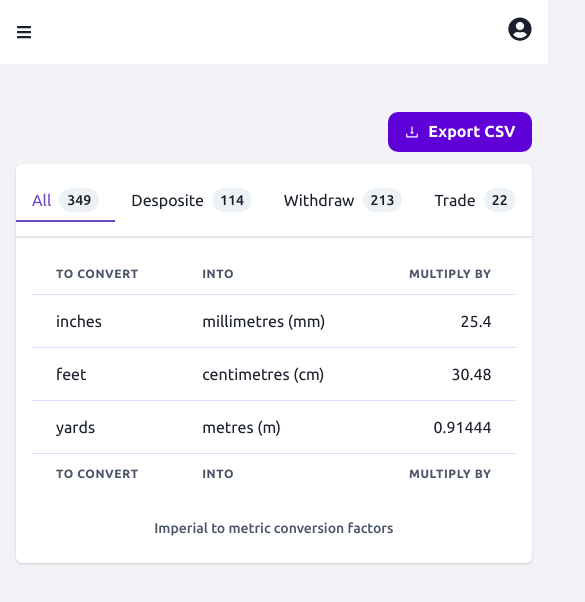
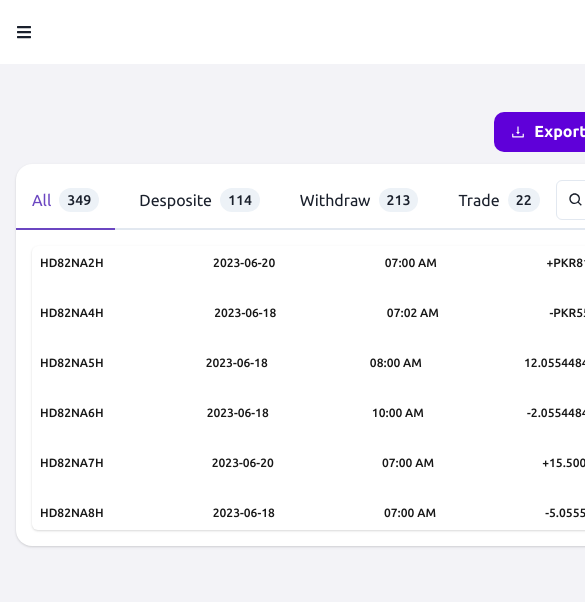
Before and after one commit to Sobanhanif4/crypto-dashboard-react, a React (Vite) app: page /transaction in a window 390 px wide. Shown: the top 602 px of the page, 585 px wide, since content can reach past the window. Built offline with nearby package versions, Linux system fonts and the light colour scheme.

Commit message:
mobile card

```diff
--- a/src/pages/Transaction/Transaction.jsx
+++ b/src/pages/Transaction/Transaction.jsx
@@ -1,8 +1,25 @@
-import { Button, Card, Flex, Icon, Tab, TabIndicator, TabList, TabPanel, TabPanels, Tabs, Tag } from "@chakra-ui/react";
+import {
+  Button,
+  Card,
+  Flex,
+  HStack,
+  Icon,
+  Input,
+  InputGroup,
+  InputLeftElement,
+  Tab,
+  TabIndicator,
+  TabList,
+  TabPanel,
+  TabPanels,
+  Tabs,
+  Tag,
+} from "@chakra-ui/react";
 import DashboardLayout from "../../components/DashboardLayout";
 import { AiOutlineDownload } from "react-icons/ai";
 import TransactionTable from "./components/TransactionTable";
-
+import { BiSearch } from "react-icons/bi";
+import TransactionCardMob from "./components/TransactionCardMob";
 const TransactionPage = () => {
   const tabs = [
     {
@@ -20,39 +37,54 @@ const TransactionPage = () => {
     {
       name: "Trade",
       count: "22",
-    }
-  ]
-
+    },
+  ];
 
   return (
     <DashboardLayout>
       <Flex justify="end" mt="6" mb="3">
         <Button leftIcon={<Icon as={AiOutlineDownload} />}>Export CSV</Button>
       </Flex>
-      <Card>
+      <Card borderRadius="1rem">
         <Tabs>
-          <TabList py={4}>
-            {
-              tabs.map((tab) => (<Tab key={tab.name} display="flex" gap="2">{tab.name} <Tag colorScheme="gray" borderRadius="full">{tab.count}</Tag></Tab>))
-            }
+          <TabList
+            pt={4}
+            display="flex"
+            w="full"
+            justifyContent="space-between"
+          >
+            <HStack>
+              {tabs.map((tab) => (
+                <Tab key={tab.name} display="flex" gap="2" pb={4}>
+                  {tab.name}{" "}
+                  <Tag colorScheme="gray" borderRadius="full">
+                    {tab.count}
+                  </Tag>
+                </Tab>
+              ))}
+            </HStack>
 
+            <InputGroup maxW="200px" pr={6}>
+              <InputLeftElement pointerEvents="none">
+                <Icon as={BiSearch} />
+              </InputLeftElement>
+              <Input type="tel" placeholder="Search..." />
+            </InputGroup>
           </TabList>
-          <TabIndicator
-
-          />
+          <TabIndicator />
           <TabPanels>
             <TabPanel>
-              <TransactionTable />
+              <TransactionCardMob />
+              {/* <TransactionTable /> */}
             </TabPanel>
             <TabPanel>
-              <p>two!</p>
+              {/* <TransactionTable /> */}
             </TabPanel>
             <TabPanel>
-              <p>three!</p>
+              {/* <TransactionTable /> */}
             </TabPanel>
           </TabPanels>
         </Tabs>
-
       </Card>
     </DashboardLayout>
   );
--- /dev/null
+++ b/src/pages/Transaction/components/TransactionCardMob.jsx
@@ -0,0 +1,120 @@
+import { Box, Card, Flex, HStack, Stack, Text } from "@chakra-ui/react";
+
+const TransactionCardMob = () => {
+  const cardData = [
+    {
+      id: "HD82NA2H",
+      date: "2023-06-20",
+      time: "07:00 AM",
+      type: {
+        name: "PKR Deposit",
+        tag: "E-Transfer",
+      },
+      amount: "+PKR81,123",
+    },
+    {
+      id: "HD82NA4H",
+      date: "2023-06-18",
+      time: "07:02 AM",
+      type: {
+        name: "PKR Widthdraw",
+        tag: "Wire Transfer",
+      },
+      amount: "-PKR55,123",
+    },
+    {
+      id: "HD82NA5H",
+      date: "2023-06-18",
+      time: "08:00 AM",
+      type: {
+        name: "Buy",
+        tag: "BTC",
+      },
+      amount: "12.0554484 BTC",
+    },
+    {
+      id: "HD82NA6H",
+      date: "2023-06-18",
+      time: "10:00 AM",
+      type: {
+        name: "Sell",
+        tag: "BTC",
+      },
+      amount: "-2.0554484 BTC",
+    },
+    {
+      id: "HD82NA7H",
+      date: "2023-06-20",
+      time: "07:00 AM",
+      type: {
+        name: "BTC Deposit",
+      },
+      amount: "+15.5000000",
+    },
+    {
+      id: "HD82NA8H",
+      date: "2023-06-18",
+      time: "07:00 AM",
+      type: {
+        name: "BTC Widthdraw",
+      },
+      amount: "-5.05555544",
+    },
+  ];
+
+  return (
+    <Card>
+      <Stack spacing={4}>
+        {cardData.map((data) => (
+          <Box key={data.id}>
+            <Flex
+              justifyContent="space-between"
+              color="p.black"
+              alignItems="center"
+              wrap="wrap"
+              p={2}
+            >
+              <Text fontSize={["xs", "sm"]} fontWeight="medium">
+                {data.id}
+              </Text>
+              <Text fontSize={["xs", "sm"]} fontWeight="medium">
+                {data.date}
+              </Text>
+              <Text fontSize={["xs", "sm"]} fontWeight="medium">
+                {data.time}
+              </Text>
+              <Text fontSize={["xs", "sm"]} fontWeight="medium">
+                {data.amount}
+              </Text>
+            </Flex>
+          </Box>
+        ))}
+      </Stack>
+    </Card>
+  );
+};
+
+export default TransactionCardMob;
+
+/*
+    <Stack spacing={4} p={4} bg="white" borderRadius="md" boxShadow="md">
+      {transactions.map((transaction, index) => (
+        <Box key={index} p={4} bg="gray.50" borderRadius="md">
+          <Stack spacing={2}>
+            <HStack justifyContent="space-between">
+              <Text fontWeight="bold">ID: {transaction.id}</Text>
+              <Text>{transaction.date}</Text>
+            </HStack>
+            <HStack justifyContent="space-between">
+              <Text>{transaction.type}</Text>
+              <Text fontWeight="bold" color={transaction.amount.startsWith('-') ? 'red.500' : 'green.500'}>
+                {transaction.amount}
+              </Text>
+            </HStack>
+            <Badge colorScheme={transaction.statusColor}>{transaction.status}</Badge>
+          </Stack>
+        </Box>
+      ))}
+    </Stack>
+  );
+*/
--- a/src/pages/Transaction/components/TransactionTable.jsx
+++ b/src/pages/Transaction/components/TransactionTable.jsx
@@ -8,59 +8,141 @@ import {
   Td,
   TableCaption,
   TableContainer,
-  } from '@chakra-ui/react'
+  Stack,
+  Text,
+  Tag,
+} from "@chakra-ui/react";
 const TransactionTable = () => {
   const tableData = [
     {
       id: "HD82NA2H",
-            date: "20-Aug-2024",
-            time: "03:30 AM",
+      date: "2023-06-20",
+      time: "07:00 AM",
       type: {
-                name: "PKR Deposite",
-                tag: "E-transfer",
+        name: "PKR Deposit",
+        tag: "E-Transfer",
       },
-            amount: "+ PKR81,123",
+      amount: "+PKR81,123",
       status: "pending",
-        }
-    ]
+    },
+    {
+      id: "HD82NA4H",
+      date: "2023-06-18",
+      time: "07:00 AM",
+      type: {
+        name: "PKR Widthdraw",
+        tag: "Wire Transfer",
+      },
+      amount: "-PKR55,123",
+      status: "processing",
+    },
+    {
+      id: "HD82NA5H",
+      date: "2023-06-18",
+      time: "07:00 AM",
+      type: {
+        name: "Buy",
+        tag: "BTC",
+      },
+      amount: "12.0554484 BTC",
+      status: "cancelled",
+    },
+    {
+      id: "HD82NA6H",
+      date: "2023-06-18",
+      time: "07:00 AM",
+      type: {
+        name: "Sell",
+        tag: "BTC",
+      },
+      amount: "-2.0554484 BTC",
+      status: "completed",
+    },
+    {
+      id: "HD82NA7H",
+      date: "2023-06-20",
+      time: "07:00 AM",
+      type: {
+        name: "BTC Deposit",
+      },
+      amount: "+15.5000000",
+      status: "pending",
+    },
+    {
+      id: "HD82NA8H",
+      date: "2023-06-18",
+      time: "07:00 AM",
+      type: {
+        name: "BTC Widthdraw",
+      },
+      amount: "-5.05555544",
+      status: "completed",
+    },
+  ];
+
+  const statusColor = {
+    pending: "#797E82",
+    processing: "#F5A508",
+    completed: "#059669",
+    cancelled: "#DC2626",
+  };
+
   return (
     <TableContainer>
-  <Table variant='simple'>
-    <TableCaption>Imperial to metric conversion factors</TableCaption>
+      <Table variant="simple">
         <Thead>
           <Tr>
-        <Th>To convert</Th>
-        <Th>into</Th>
-        <Th isNumeric>multiply by</Th>
+            <Th>ID</Th>
+            <Th>Date & Time</Th>
+            <Th>Type</Th>
+            <Th>Amount</Th>
+            <Th>Status</Th>
           </Tr>
         </Thead>
-    <Tbody>
-      <Tr>
-        <Td>inches</Td>
-        <Td>millimetres (mm)</Td>
-        <Td isNumeric>25.4</Td>
+        <Tbody color="p.black">
+          {tableData.map((data) => (
+            <Tr key={data.id}>
+              <Td fontSize="sm" fontWeight="medium">
+                {data.id}
+              </Td>
+              <Td>
+                <Stack>
+                  <Text alignItems="left" fontSize="sm" fontWeight="medium">
+                    {data.date}
+                  </Text>
+                  <Text fontSize="xs" color="black.60">
+                    {data.time}
+                  </Text>
+                </Stack>
+              </Td>
+              <Td>
+                <Stack>
+                  <Text fontSize="sm" fontWeight="medium">
+                    {data.type.name}
+                  </Text>
+                  <Text fontSize="xs" color="black.60">
+                    {data.type?.tag}
+                  </Text>
+                </Stack>
+              </Td>
+              <Td fontSize="sm" fontWeight="medium">
+                {data.amount}
+              </Td>
+              <Td fontSize="sm" fontWeight="medium">
+                <Tag
+                  bg={statusColor[data.status]}
+                  color="white"
+                  borderRadius="full"
+                >
+                  {data.status}
+                </Tag>
+              </Td>
             </Tr>
-      <Tr>
-        <Td>feet</Td>
-        <Td>centimetres (cm)</Td>
-        <Td isNumeric>30.48</Td>
-      </Tr>
-      <Tr>
-        <Td>yards</Td>
-        <Td>metres (m)</Td>
-        <Td isNumeric>0.91444</Td>
-      </Tr>
+          ))}
         </Tbody>
-    <Tfoot>
-      <Tr>
-        <Th>To convert</Th>
-        <Th>into</Th>
-        <Th isNumeric>multiply by</Th>
-      </Tr>
-    </Tfoot>
       </Table>
     </TableContainer>
-  )
-}
+  );
+};
 
-export default TransactionTable
+export default TransactionTable;
```
Lines whose indentation alone changed are shown as unchanged.
